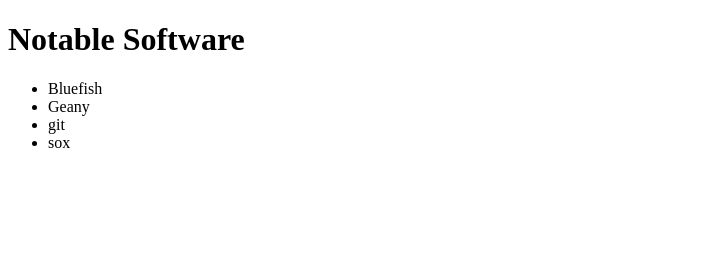
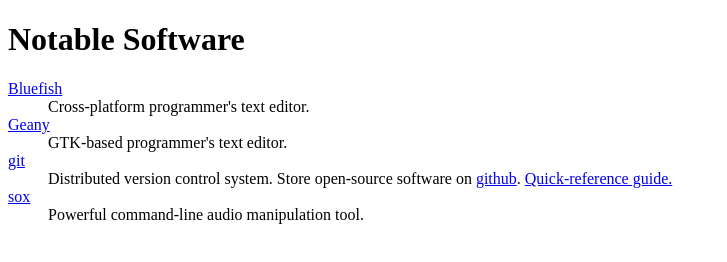
Before and after one commit to randallecook/randallecook.com, a plain HTML site: page notablesw.html in a window 1280 px wide. Shown: the whole page, without its empty margins (0-727 px from the left). Drawn offline with Linux system fonts and the light colour scheme.

Commit message:
reformatted to use <dl> and added text and links

```diff
--- a/notablesw.html
+++ b/notablesw.html
@@ -7,11 +7,20 @@
 </head>
 <body>
 	<h1>Notable Software</h1>
-	<ul>
-		<li>Bluefish</li>
-		<li>Geany</li>
-		<li>git</li>
-		<li>sox</li>
-	</ul>
+	<dl>
+		<dt><a href="http://bluefish.openoffice.nl/index.html">Bluefish</a></dt>
+		<dd>Cross-platform programmer's text editor.</dd>
+
+		<dt><a href="http://www.geany.org/">Geany</a></dt>
+		<dd>GTK-based programmer's text editor.</dd>
+
+		<dt><a href="http://git-scm.com/">git</a></dt>
+		<dd>Distributed version control system. Store open-source
+		software on <a href="https://github.com">github</a>.
+		<a href="http://jonas.nitro.dk/git/quick-reference.html">Quick-reference guide.</a></dd>
+
+		<dt><a href="http://sox.sourceforge.net/">sox</a></dt>
+		<dd>Powerful command-line audio manipulation tool.</dd>
+	</dl>
 </body>
 </html>
```
